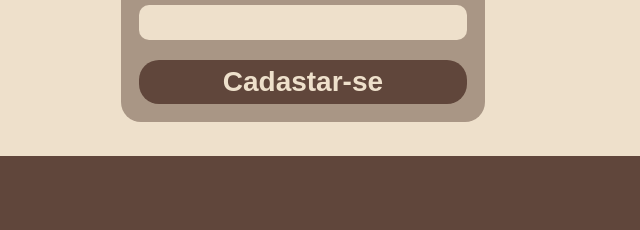
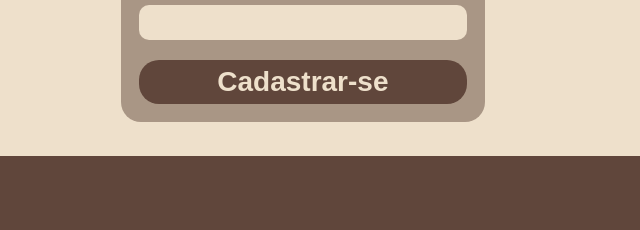
Before and after one commit to WesllenAraujo/Cafespresso, a plain HTML site: page index.html in a window 1280 px wide. Shown: the part 564-794 px from the top of the page, 0-640 px from the left. Drawn offline with Linux system fonts and the light colour scheme; a web font is replaced by a local one.

Commit message:
Atualizar o index.html

```diff
--- a/index.html
+++ b/index.html
@@ -29,7 +29,7 @@
             <span id="texto-de-erro"></span>
             <div id="campo-botao">
 
-                <button type="button" id="botao-cadastro">Cadastar-se</button>
+                <button type="button" id="botao-cadastro">Cadastrar-se</button>
             </div>
         </form>
         <img src="./src/images/cafe-arte.svg" alt="Arte de um café." id="cafe-arte">
```
